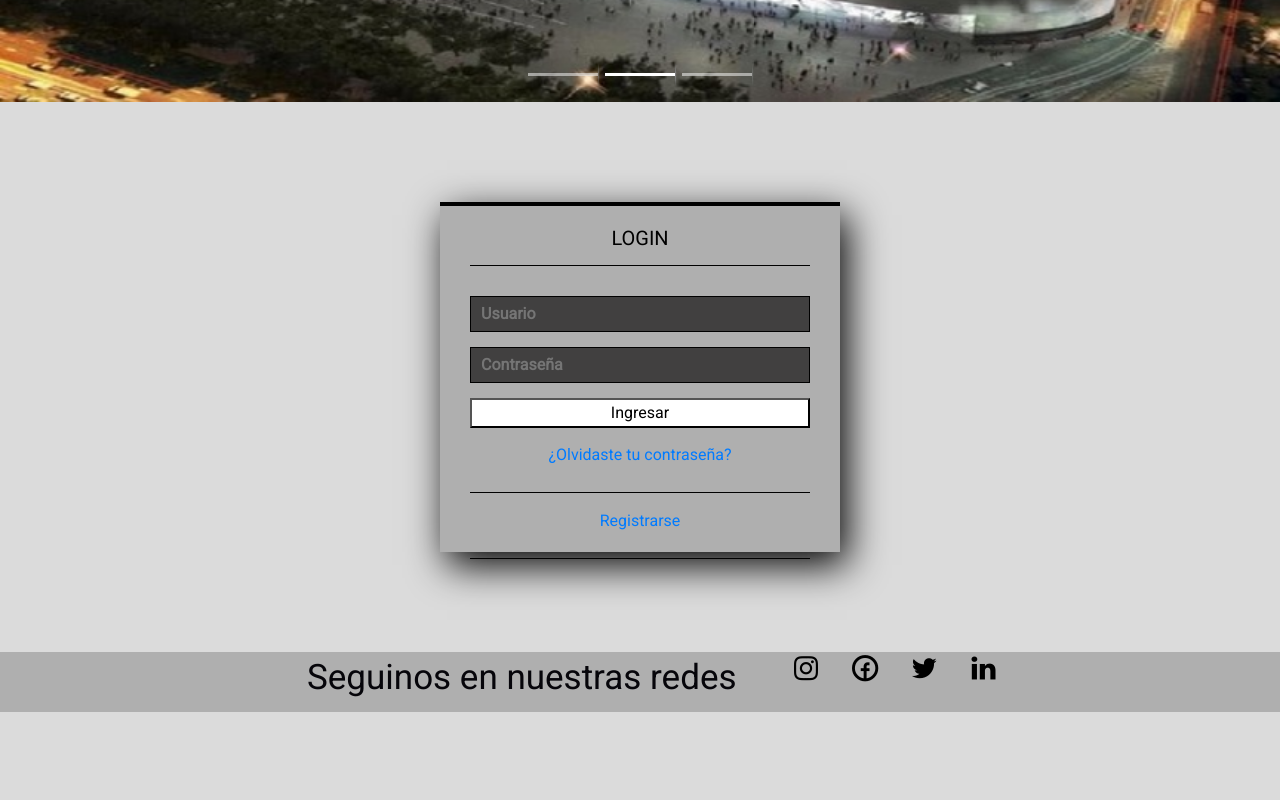
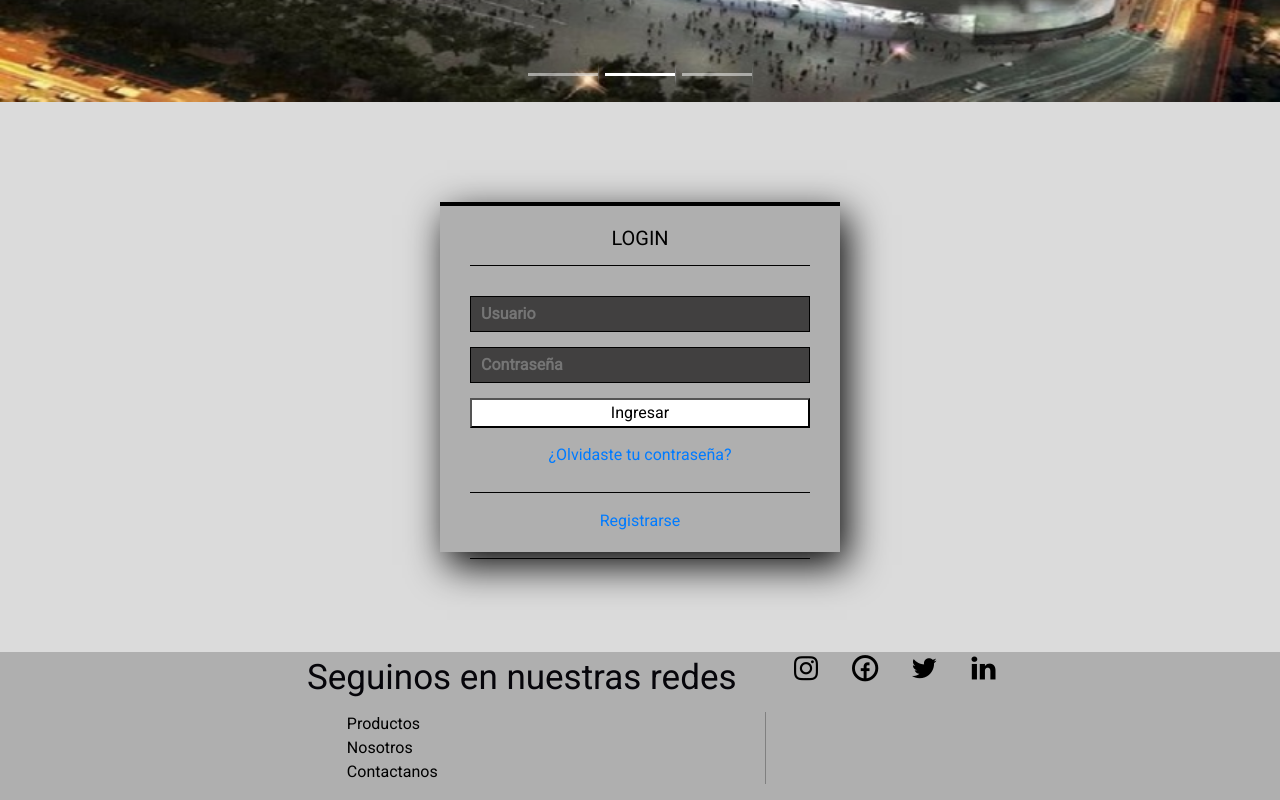
Before and after one commit to Emmapove/ProyectoFinalEmma, a plain HTML site: page pages/pagos.html in a window 1280 px wide. Shown: the part 554-1354 px from the top of the page. Before the commit the page ends 1266 px from the top, so only its background shows below. Drawn offline with nearby package versions, Linux system fonts and the light colour scheme.

Commit message:
modificacion del footer

```diff
--- a/pages/pagos.html
+++ b/pages/pagos.html
@@ -93,7 +93,12 @@
 
           <footer class="d-flex">
              <span>
-                 <h2 class=" animate__animated animate__flipInY">Seguinos en nuestras redes</h2>
+              <h2 class=" animate__animated animate__flipInY">Seguinos en nuestras redes</h2>
+              <ul>
+                <li><a href="productos.html">Productos</a></li>
+                <li><a href="nosotros.html">Nosotros</a></li>
+                <li><a href="contacto.html">Contactanos</a></li>
+              </ul>
              </span>
               <h3>
                 <a href=""><i class="icon-instagram"></i></a>
--- a/sass/_footer.scss
+++ b/sass/_footer.scss
@@ -1,6 +1,6 @@
 footer{ margin: 0; padding: 0; background:rgba(0,0,0, 0.2);;
     justify-content: center;
-
+    li{list-style:none;}
     a{ margin: 0; padding: 0px 10px; text-decoration: none; color: black;}
     a:hover{background:rgba(0,0,0, 0.2) ;}
 
```
Also changed, not shown: index.html (+6 -1 lines), pages/contacto.html (+6 -1 lines), pages/nosotros.html (+6 -1 lines), pages/productos.html (+5 -0 lines), css/estilo.css, 1 other file.
